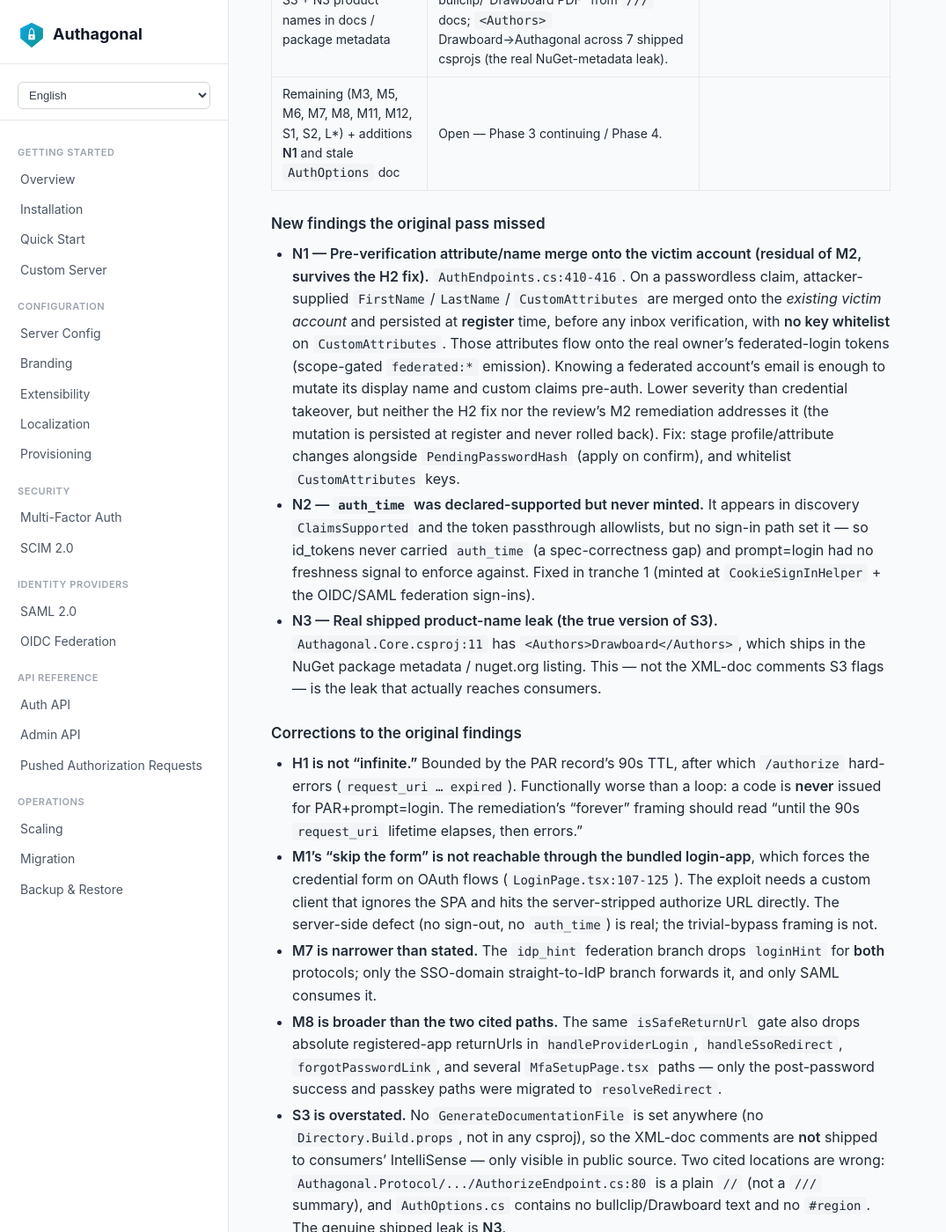
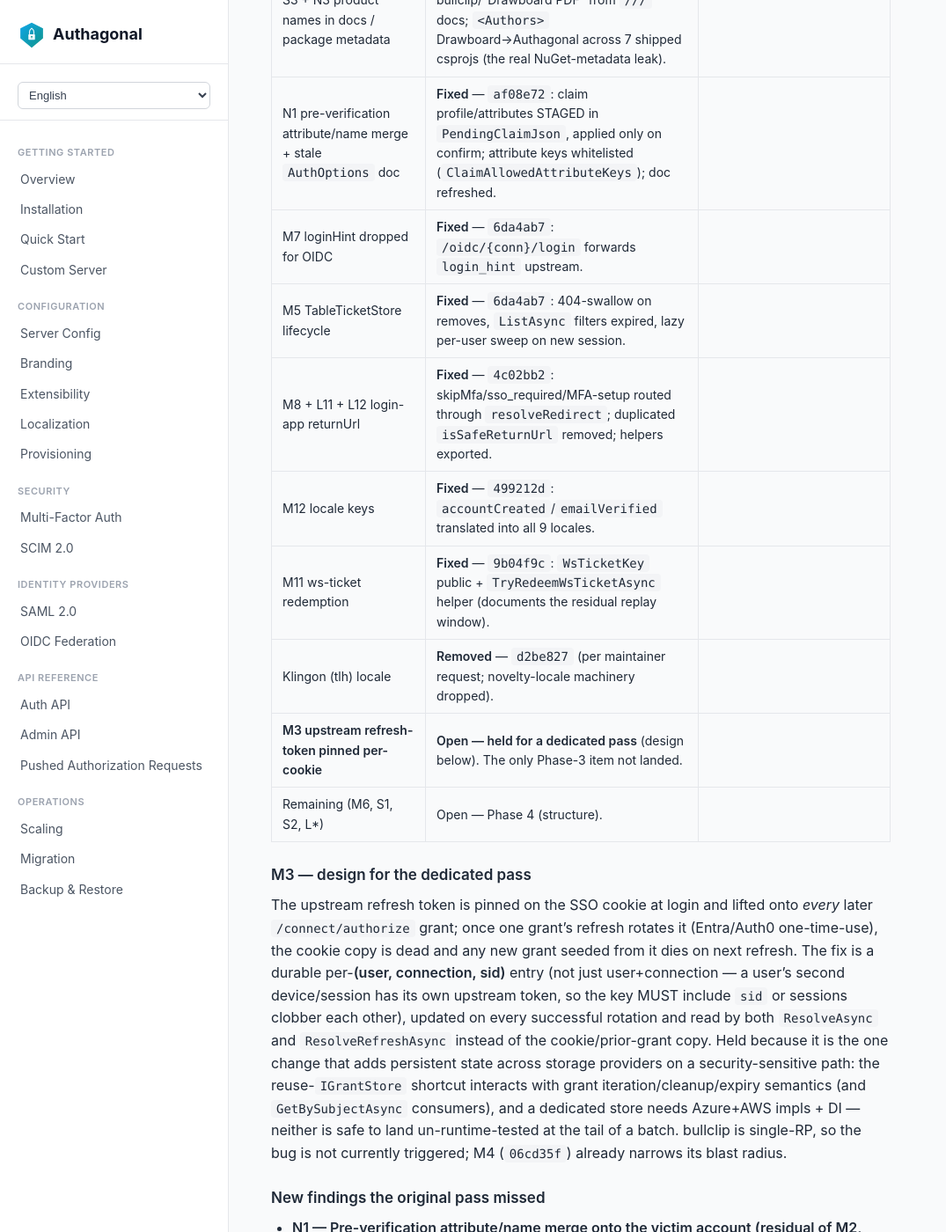
Before and after one commit to DrawboardLtd/authagonal, a Jekyll site: the page built from docs/review-2026-07-23-v0.10.0-HEAD.md, in a window 1280 px wide and 1400 px high, scrolled down 1994 px. Shown: the whole window at 88% size, without its empty margins (0-1075 px from the left). Built offline with Jekyll 4.4.1, drawn with Linux system fonts in a browser that asks for light colours; our own code applies the rules of GitHub Pages for plain Markdown files.

Commit message:
docs: record Phase 3 progress (M4/5/7/9/10/11/12, N1, S3/N3) and M3 hold + design
Co-Authored-By: Claude Opus 4.8 <noreply@anthropic.com>

```diff
--- a/docs/review-2026-07-23-v0.10.0-HEAD.md
+++ b/docs/review-2026-07-23-v0.10.0-HEAD.md
@@ -35,7 +35,28 @@ Phase 3 (correctness) is next.
 | M9 ReprovisionAsync no default impl | **Fixed** — `06cd35f`: default no-op interface method (prevents the H4-style source break). |
 | M10 MFA index-delete swallows storage faults | **Fixed** — `06cd35f`: catch narrowed to `JsonException`/`FormatException`; storage delete moved outside the try (Table + Dynamo). |
 | S3 + N3 product names in docs / package metadata | **Fixed** — `2ca6db5`: swept bullclip/"Drawboard PDF" from `///` docs; `<Authors>` Drawboard→Authagonal across 7 shipped csprojs (the real NuGet-metadata leak). |
-| Remaining (M3, M5, M6, M7, M8, M11, M12, S1, S2, L*) + additions **N1** and stale `AuthOptions` doc | Open — Phase 3 continuing / Phase 4. |
+| N1 pre-verification attribute/name merge + stale `AuthOptions` doc | **Fixed** — `af08e72`: claim profile/attributes STAGED in `PendingClaimJson`, applied only on confirm; attribute keys whitelisted (`ClaimAllowedAttributeKeys`); doc refreshed. |
+| M7 loginHint dropped for OIDC | **Fixed** — `6da4ab7`: `/oidc/{conn}/login` forwards `login_hint` upstream. |
+| M5 TableTicketStore lifecycle | **Fixed** — `6da4ab7`: 404-swallow on removes, `ListAsync` filters expired, lazy per-user sweep on new session. |
+| M8 + L11 + L12 login-app returnUrl | **Fixed** — `4c02bb2`: skipMfa/sso_required/MFA-setup routed through `resolveRedirect`; duplicated `isSafeReturnUrl` removed; helpers exported. |
+| M12 locale keys | **Fixed** — `499212d`: `accountCreated`/`emailVerified` translated into all 9 locales. |
+| M11 ws-ticket redemption | **Fixed** — `9b04f9c`: `WsTicketKey` public + `TryRedeemWsTicketAsync` helper (documents the residual replay window). |
+| Klingon (tlh) locale | **Removed** — `d2be827` (per maintainer request; novelty-locale machinery dropped). |
+| **M3 upstream refresh-token pinned per-cookie** | **Open — held for a dedicated pass** (design below). The only Phase-3 item not landed. |
+| Remaining (M6, S1, S2, L*) | Open — Phase 4 (structure). |
+
+### M3 — design for the dedicated pass
+
+The upstream refresh token is pinned on the SSO cookie at login and lifted onto *every* later `/connect/authorize`
+grant; once one grant's refresh rotates it (Entra/Auth0 one-time-use), the cookie copy is dead and any new grant
+seeded from it dies on next refresh. The fix is a durable per-**(user, connection, sid)** entry (not just
+user+connection — a user's second device/session has its own upstream token, so the key MUST include `sid` or
+sessions clobber each other), updated on every successful rotation and read by both `ResolveAsync` and
+`ResolveRefreshAsync` instead of the cookie/prior-grant copy. Held because it is the one change that adds
+persistent state across storage providers on a security-sensitive path: the reuse-`IGrantStore` shortcut interacts
+with grant iteration/cleanup/expiry semantics (and `GetBySubjectAsync` consumers), and a dedicated store needs
+Azure+AWS impls + DI — neither is safe to land un-runtime-tested at the tail of a batch. bullclip is single-RP, so
+the bug is not currently triggered; M4 (`06cd35f`) already narrows its blast radius.
 
 ### New findings the original pass missed
 
```
